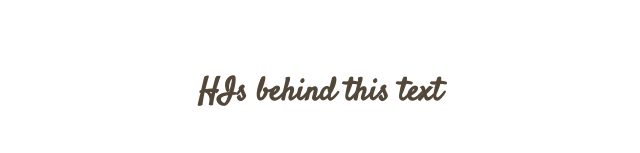
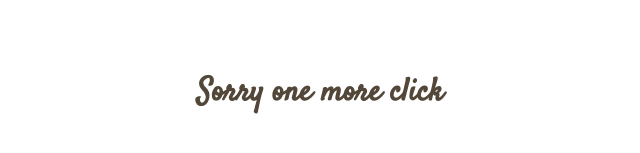
Before and after one commit to mist-er/profile, a plain HTML site: page page.html in a window 1280 px wide. Shown: the part 315-468 px from the top of the page, without its empty margins (320-960 px from the left). Drawn offline with Linux system fonts and the light colour scheme.

Commit message:
Update page.html

```diff
--- a/page.html
+++ b/page.html
@@ -22,7 +22,7 @@
 </style>
 <body>
     <div class="flex">
-        <a href="./image.html"><h1>HIs behind this text</h1></a>
+        <a href="./image.html"><h1>Sorry one more click</h1></a>
     </div>
 </body>
 </html>
```
